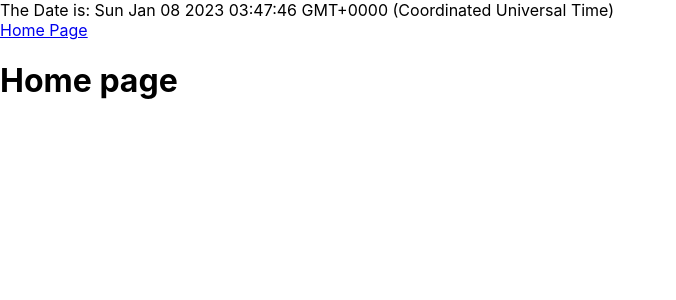
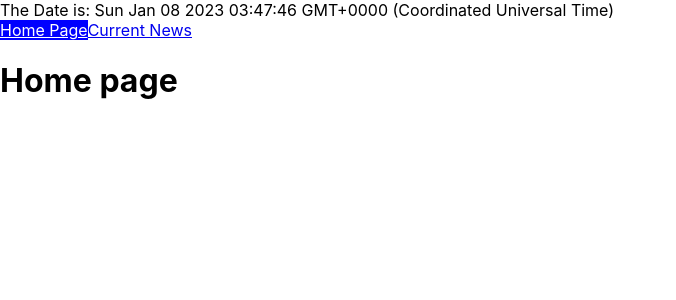
Before and after one commit to someguy528/phase2project, a React (Create React App) app: page / in a window 1280 px wide. Shown: the top 300 px of the page, without its empty margins (0-676 px from the left). Built offline with nearby package versions, Linux system fonts and the light colour scheme.

Commit message:
added styling for navbar

```diff
--- a/src/App.css
+++ b/src/App.css
@@ -36,3 +36,7 @@
     transform: rotate(360deg);
   }
 }
+
+a active {
+  background-color: blue;
+}
--- a/src/App.js
+++ b/src/App.js
@@ -26,6 +26,9 @@ function App() {
         <Route exact path='/'>
           <Home />
          </Route>
+         <Route>
+
+         </Route>
       </Switch>
 
     </div>
--- a/src/NavBar.js
+++ b/src/NavBar.js
@@ -1,11 +1,23 @@
 import React from "react";
-import { NavLink } from "react-router-dom";
+import { NavLink, withRouter } from "react-router-dom";
 
 function NavBar(){
+
+    const defaultStyle = {
+        background: "white",
+        color: "black"
+    }
+    const clickedStyle = {
+        background: "blue",
+        color: "white"
+}
     return (
         <div>
-            <NavLink to="/" >
+            <NavLink to="/" activeStyle={clickedStyle} >
                 Home Page
+            </NavLink>
+            <NavLink to="/news" >
+                Current News
             </NavLink>
         </div>
     )
```
